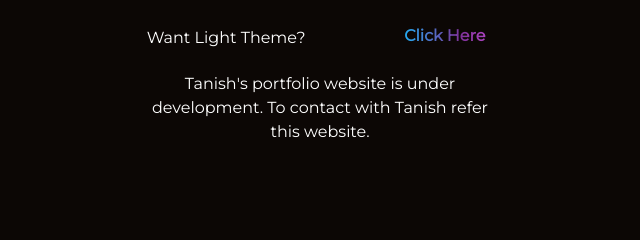
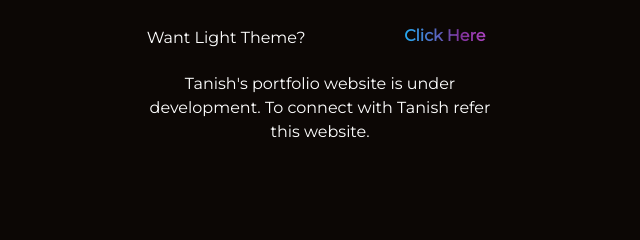
Before and after one commit to tanishhire/hover_effect, a plain HTML site: page index.html in a window 1280 px wide. Shown: the top 240 px of the page, 320-960 px from the left. Drawn offline with nearby package versions, Linux system fonts and the light colour scheme.

Commit message:
spelling check

```diff
--- a/index.html
+++ b/index.html
@@ -19,7 +19,7 @@
             <h1 class="mt-5">Want Light Theme?</h1>
             <button  class="theme-button hover:scale-105  duration-500">Click Here</button>
         </div>
-        <h1 class="my-4 inline-block">Tanish's portfolio website is under development. To contact with Tanish refer this website.</h1>
+        <h1 class="my-4 inline-block">Tanish's portfolio website is under development. To connect with Tanish refer this website.</h1>
     </div>
     <div class="flex  justify-center items-center min-h-screen  md:m-0  md:p-0">
         <div id="text" class="text-4xl  md:text-7xl uppercase ">
```
